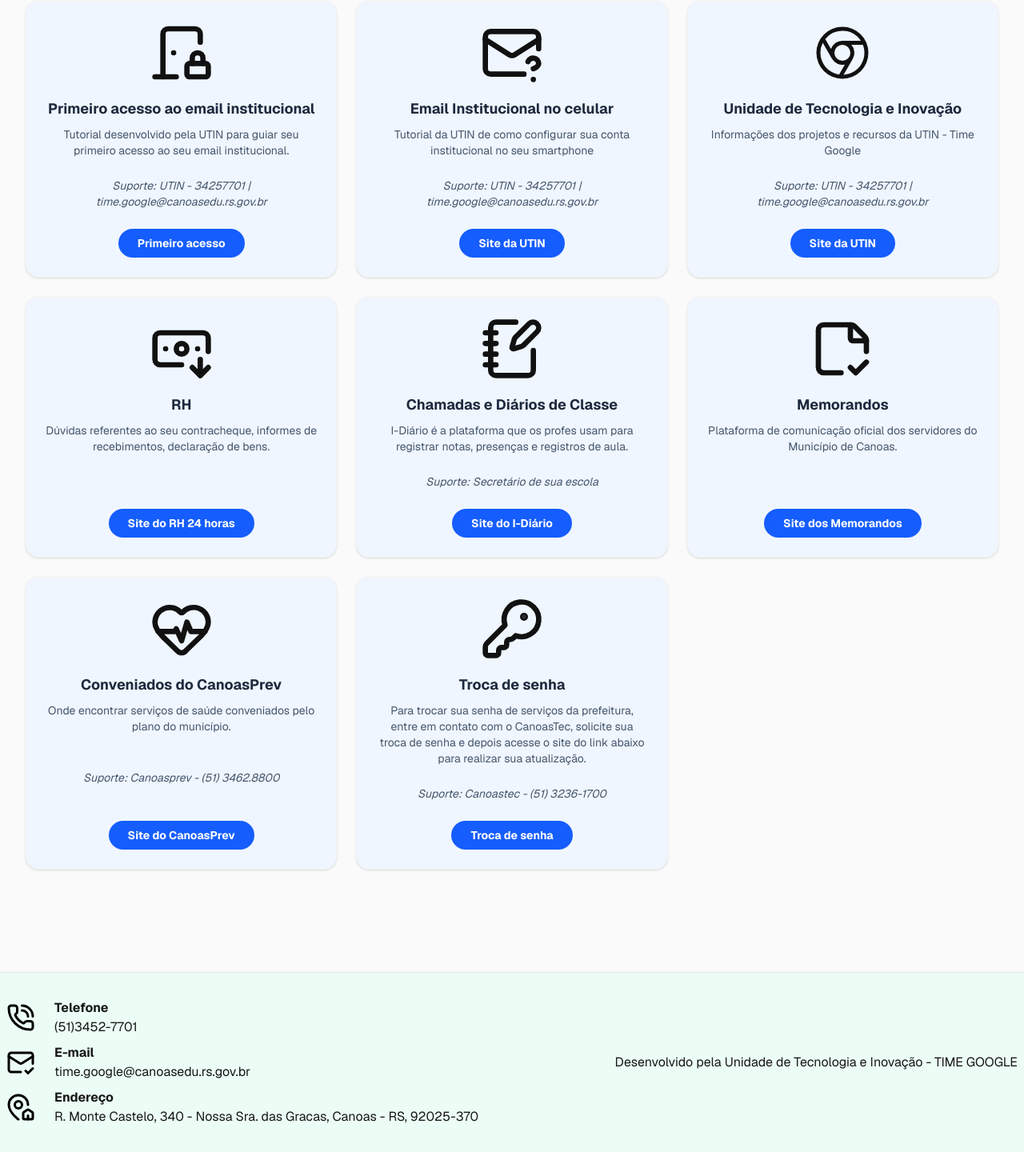
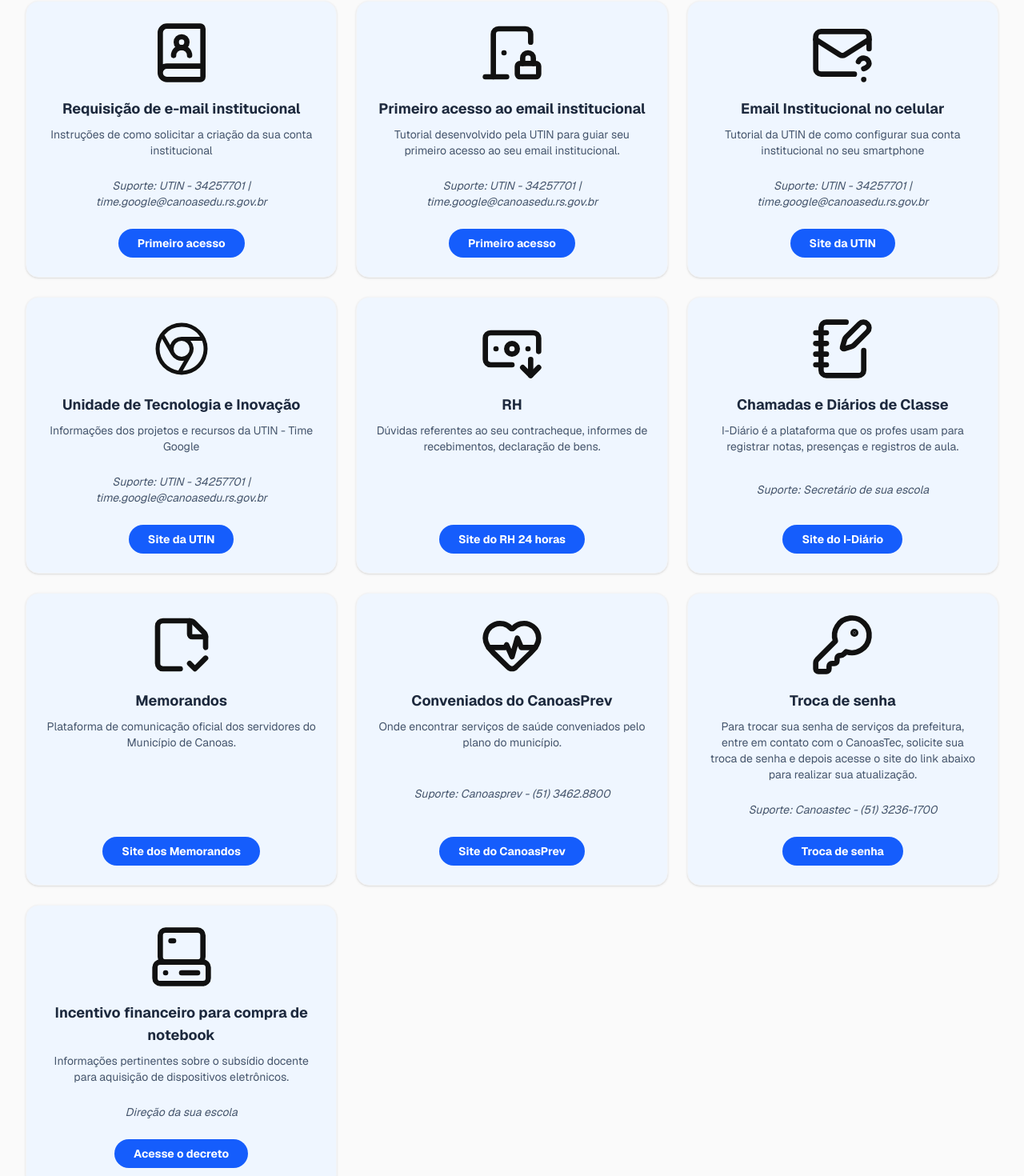
Before and after one commit to Quitandir/onboarding_utin, a Next.js app: page / in a window 1280 px wide. Shown: the part 280-1750 px from the top of the page at 80% size. Before the commit the page ends 1720 px from the top, so only its background shows below. Built offline with nearby package versions, Linux system fonts and the light colour scheme; a web font is replaced by a local one.

Commit message:
Include new cards

```diff
--- a/src/data/cardsData.tsx
+++ b/src/data/cardsData.tsx
@@ -1,6 +1,6 @@
 "use client";
 
-import { BanknoteArrowDown, DoorClosedLocked, HeartPulse, KeyRound, MailQuestionMark, NotebookPen, StickyNoteCheck } from 'lucide-react';
+import { BanknoteArrowDown, BookUser, Computer, DoorClosedLocked, HeartPulse, KeyRound, MailQuestionMark, NotebookPen, StickyNoteCheck } from 'lucide-react';
 import { GoogleChromeLogoIcon } from "@phosphor-icons/react";
 import React from 'react';
 
@@ -18,7 +18,18 @@ export interface CardItem {
 
 export const cardsData: CardItem[] = [
     {
-        id: 8,
+        id: 10,
+        title: "Requisição de e-mail institucional",
+        description: "Instruções de como solicitar a criação da sua conta institucional",
+        icon: <BookUser color="#111111" className="w-20 h-20" />,
+        buttontext: "Primeiro acesso",
+        bgColorClass: "bg-blue-50 border-blue-200",
+        btnColorClass: "bg-blue-600 hover:bg-blue-700",
+        link: "",
+        support: "Suporte: UTIN - 34257701 | time.google@canoasedu.rs.gov.br"
+    },
+    {
+        id: 9,
         title: "Primeiro acesso ao email institucional",
         description: "Tutorial desenvolvido pela UTIN para guiar seu primeiro acesso ao seu email institucional.",
         icon: <DoorClosedLocked color="#111111" className="w-20 h-20" />,
@@ -106,5 +117,17 @@ export const cardsData: CardItem[] = [
         link: "https://sistemas.canoas.rs.gov.br/servicos#/troca-senha",
         support: "Suporte: Canoastec - (51) 3236-1700"
     },
+    {
+       id: 8,
+        title: "Incentivo financeiro para compra de notebook",
+        description: "Informações pertinentes sobre o subsídio docente para aquisição de dispositivos eletrônicos.",
+        icon: <Computer color="#111111" className="w-20 h-20" />,
+        buttontext: "Acesse o decreto",
+        bgColorClass: "bg-blue-50 border-blue-200",
+        btnColorClass: "bg-blue-600 hover:bg-blue-700",
+        link: "https://www.canoas.rs.gov.br/wp-content/uploads/2022/02/Decreto-31-Altera-Dec-117-2014-_2021061514_.pdf",
+        support: "Direção da sua escola"
+    },
+
 
 ]
```
